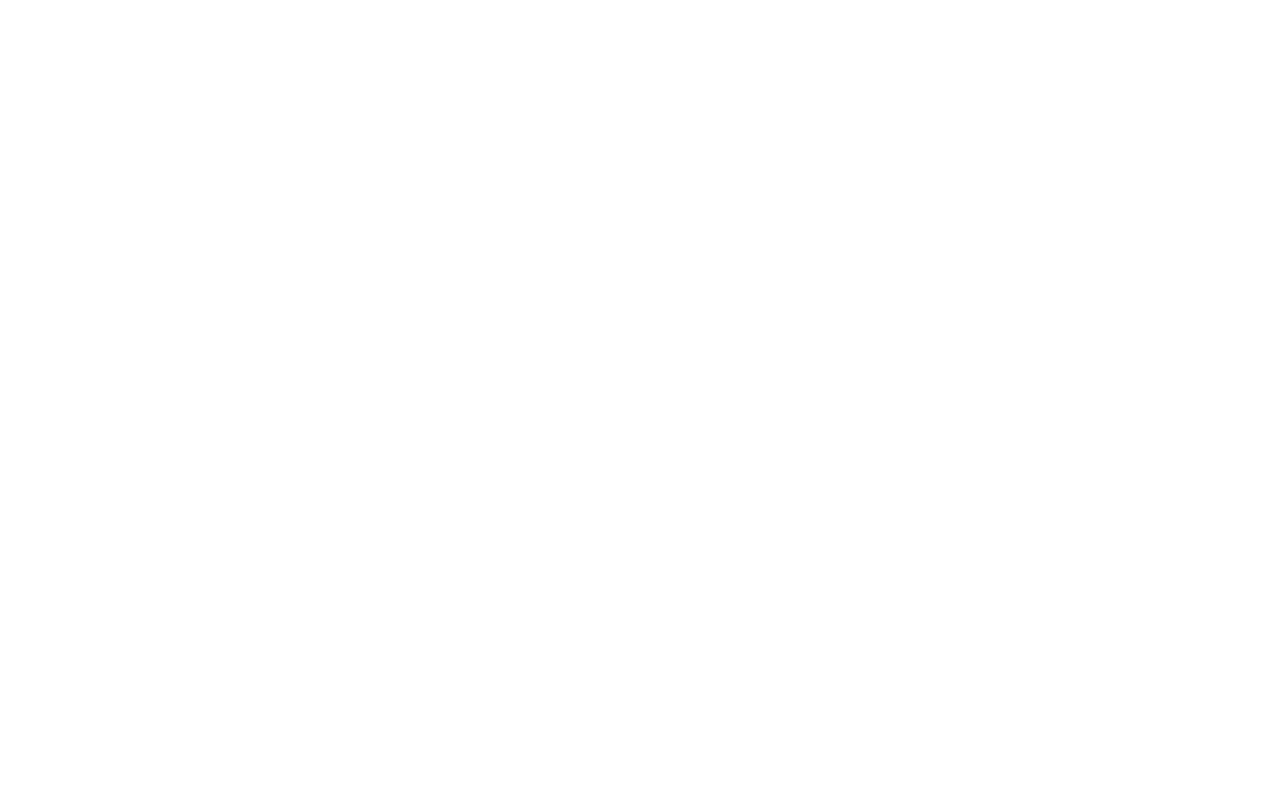
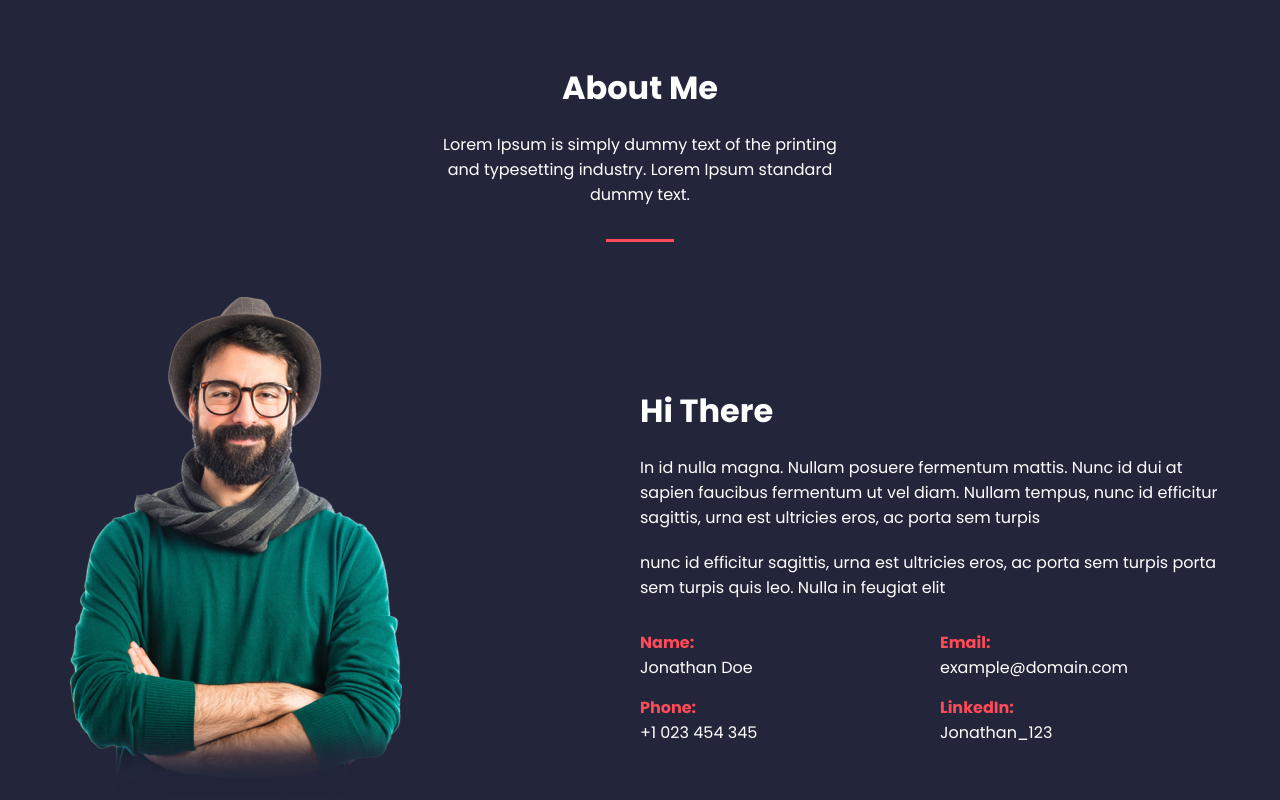
Before and after one commit to Elmarsh/ReactPortfolio, a React (Create React App) app in the folder reactapp/: page / in a window 1280 px wide. Shown: the part 2220-3020 px from the top of the page. Built offline with nearby package versions, Linux system fonts and the light colour scheme.

Commit message:
created About

```diff
--- a/reactapp/src/App.css
+++ b/reactapp/src/App.css
@@ -8,6 +8,17 @@
 body{
   font-family:'Poppins', sans-serif;
   height: 5000px;
+}
+
+
+h1, h2, h3, h4, h5, h6 {
+  -ms-word-wrap: break-word;
+  word-wrap: break-word;
+  color: #fff;
+}
+
+p{
+  color: #fff;
 }
 
 .container{
@@ -181,7 +192,7 @@
 
 
 
-/* Services */
+/* SERVICES  ____________________ */
 
 
 .services{
@@ -253,6 +264,7 @@
   display: inline-block;
   color: #ff4a57;
   margin-bottom: 15px;
+  transition: .8s linear;
 }
 
 .services_box .services_box-header{
@@ -274,4 +286,58 @@
 
 .services_box:hover .commonIcons{
   color: white;
+  transform: rotateY(360deg);
 }
+
+
+
+
+
+
+
+/* ABOUT _________ */
+
+
+
+.about{
+  background: #23263a;
+  width: 100%;
+  padding: 100px 0;
+}
+
+
+.about_img{
+  padding: 30px;
+}
+
+.about_info h1{
+  margin-top: 120px;
+}
+
+
+.about_info .about_info_p1{
+  margin-top: 20px;
+}
+
+
+.about_info .about_info_p2{
+  margin-top: 20px;
+}
+
+
+
+
+.about_info .info_contacts{
+  margin-top: 30px;
+}
+
+
+.about_info .info_contacts .col-6{
+  margin-bottom: 15px;
+}
+
+
+
+.about_info .info_contacts strong{
+  color: #ff4a57;
+}
--- a/reactapp/src/App.js
+++ b/reactapp/src/App.js
@@ -1,7 +1,9 @@
 import './App.css';
+import About from './components/About';
 import Banner from './components/Banner'
 import Nav from './components/Nav';
 import Services from './components/Services';
+
 
 
 
@@ -14,6 +16,7 @@
       <Banner/>
       <Nav/>
       <Services/>
+      <About/>
     </div>
   );
 }
--- /dev/null
+++ b/reactapp/src/components/About.js
@@ -0,0 +1,91 @@
+import { useState } from "react"
+
+
+
+
+
+
+
+const About = () => {
+
+
+
+
+    // Common useState
+
+    const [header] = useState({
+        subHeading: "About Me",
+        text: "Lorem Ipsum is simply dummy text of the printing and typesetting industry. Lorem Ipsum standard dummy text."
+    })
+
+
+
+
+    const [contact] = useState("")
+
+
+
+
+
+
+    return (
+        <div className="about">
+            <div className="container">
+                <div className="common">
+                    <h1 className=" mainHeader">{header.subHeading}</h1>
+                    <p>{header.text}</p>
+                </div>
+
+                <div className="row">
+                    <div className="col-6">
+                        <div className="about_img">
+                            <img src="/images/me-01-alt.png" alt="me"></img>
+                        </div>
+                    </div>
+
+
+                    <div className="col-6">
+                        <div className="about_info">
+                            <h1>Hi There</h1>
+                            <div className="about_info_p1">
+                                <p>In id nulla magna. Nullam posuere fermentum mattis. Nunc id dui at sapien faucibus fermentum ut vel diam. Nullam tempus, nunc id efficitur sagittis, urna est ultricies eros, ac porta sem turpis</p>
+                            </div>
+
+                            <div className="about_info_p2">
+                                <p>nunc id efficitur sagittis, urna est ultricies eros, ac porta sem turpis porta sem turpis quis leo. Nulla in feugiat elit</p>
+                            </div>
+
+                            <div className="info_contacts">
+                                <div className="row">
+                                    <div className="col-6">
+                                        <strong>Name:</strong>
+                                        <p>Jonathan Doe</p>
+                                    </div>
+
+                                    <div className="col-6">
+                                        <strong>Email:</strong>
+                                        <p>example@domain.com</p>
+                                    </div>
+
+                                    <div className="col-6">
+                                        <strong>Phone:</strong>
+                                        <p>+1 023 454 345</p>
+                                    </div>
+
+                                    <div className="col-6">
+                                        <strong>LinkedIn:</strong>
+                                        <p>Jonathan_123</p>
+                                    </div>
+                                </div>
+                            </div>
+                        </div>
+                    </div>
+                </div>
+            </div>
+        </div>
+
+    )
+}
+
+
+export default About
--- a/reactapp/src/components/Services.js
+++ b/reactapp/src/components/Services.js
@@ -1,5 +1,5 @@
 import { useState } from 'react';
-import { FaGithub, FaCamera, FaCodepen, FaApple, FaFileVideo,FaSearchPlus} from 'react-icons/fa';
+import { FaGithub, FaCamera, FaCodepen, FaApple, FaFileVideo, FaSearchPlus } from 'react-icons/fa';
 
 
 
@@ -24,12 +24,12 @@
     // Services_box useSatate
 
     const [state] = useState([
-        {id: 1, icon: FaGithub, heading: 'Web Development',text: 'Lorem Ipsum is simply dummy text of the printing typesetting industry. simply dummy'},
-        {id: 2, icon: FaCamera, heading: 'Photography',text: 'Lorem Ipsum is simply dummy text of the printing typesetting industry. simply dummy'},
-        {id: 3, icon: FaCodepen, heading: 'Web Design',text: 'Lorem Ipsum is simply dummy text of the printing typesetting industry. simply dummy'},
-        {id: 4, icon: FaApple, heading: 'App Developing',text: 'Lorem Ipsum is simply dummy text of the printing typesetting industry. simply dummy'},
-        {id: 5, icon: FaFileVideo, heading: 'Video Editing',text: 'Lorem Ipsum is simply dummy text of the printing typesetting industry. simply dummy'},
-        {id: 6, icon: FaSearchPlus, heading: 'SEO Expart',text: 'Lorem Ipsum is simply dummy text of the printing typesetting industry. simply dummy'},
+        { id: 1, icon: FaGithub, heading: 'Web Development', text: 'Lorem Ipsum is simply dummy text of the printing typesetting industry. simply dummy' },
+        { id: 2, icon: FaCamera, heading: 'Photography', text: 'Lorem Ipsum is simply dummy text of the printing typesetting industry. simply dummy' },
+        { id: 3, icon: FaCodepen, heading: 'Web Design', text: 'Lorem Ipsum is simply dummy text of the printing typesetting industry. simply dummy' },
+        { id: 4, icon: FaApple, heading: 'App Developing', text: 'Lorem Ipsum is simply dummy text of the printing typesetting industry. simply dummy' },
+        { id: 5, icon: FaFileVideo, heading: 'Video Editing', text: 'Lorem Ipsum is simply dummy text of the printing typesetting industry. simply dummy' },
+        { id: 6, icon: FaSearchPlus, heading: 'SEO Expart', text: 'Lorem Ipsum is simply dummy text of the printing typesetting industry. simply dummy' },
 
     ])
 
@@ -48,15 +48,15 @@
                     <div className="row">
 
                         {
-                            state.map(info=>(
-                                <div className="col-4">
-                                <div className="services_box">
-                                    <info.icon className="commonIcons" />
+                            state.map((info, index) => (
+                                <div className="col-4" key={index}>
+                                    <div className="services_box">
+                                        <info.icon className="commonIcons" />
 
-                                    <div className="services_box-header">{info.heading}</div>
-                                    <div className="services_box-p">{info.text}</div>
+                                        <div className="services_box-header">{info.heading}</div>
+                                        <div className="services_box-p">{info.text}</div>
+                                    </div>
                                 </div>
-                            </div>
                             ))
                         }
                     </div>
```
Also changed, not shown: reactapp/public/images/me-01-alt.png (added).
